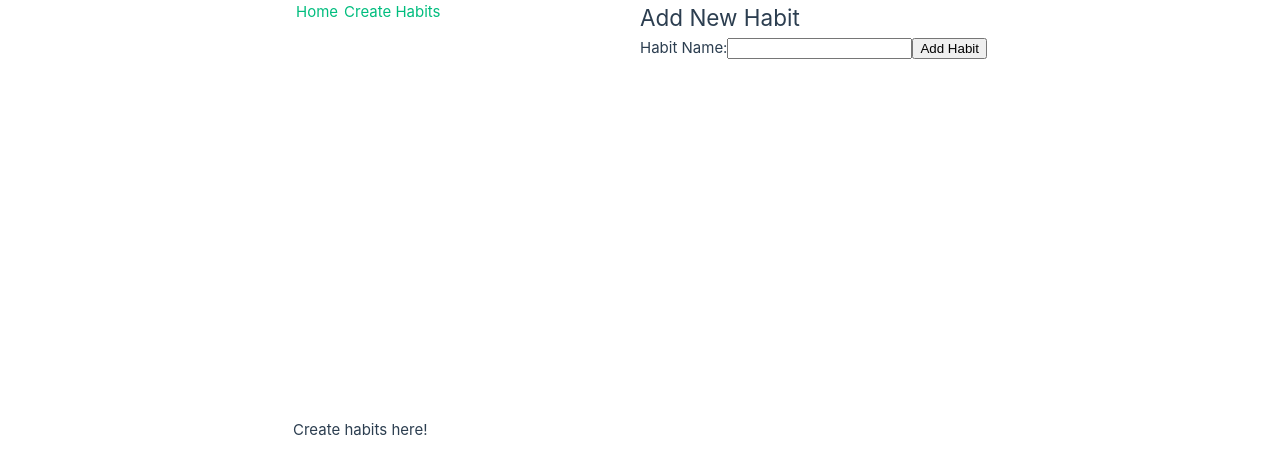
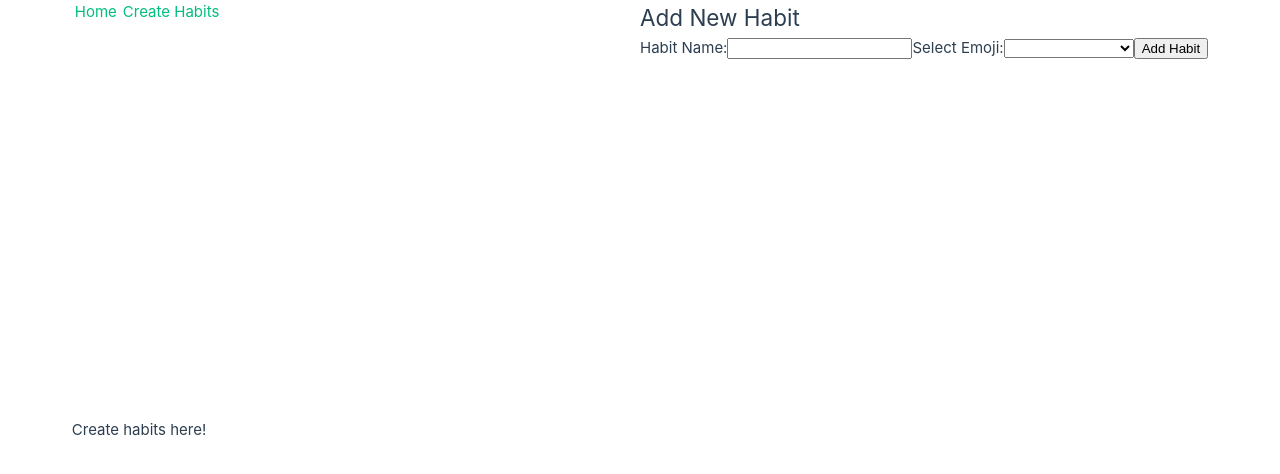
Before and after one commit to henriits/habit_tracker_vue, a Vue app in the folder habit-tracker/: page /create_habits in a window 1280 px wide. Shown: the top 474 px of the page. Built offline with nearby package versions, Linux system fonts and the light colour scheme.

Commit message:
creating habits with emojis

```diff
--- a/habit-tracker/src/components/AddHabitForm.vue
+++ b/habit-tracker/src/components/AddHabitForm.vue
@@ -4,6 +4,10 @@
         <form @submit.prevent="addHabit">
             <label for="habitName">Habit Name:</label>
             <input type="text" id="habitName" v-model="habitName" required>
+            <label for="habitEmoji">Select Emoji:</label>
+            <select v-model="selectedEmoji" id="habitEmoji">
+                <option v-for="emoji in emojis" :value="emoji.value">{{ emoji.label }}</option>
+            </select>
             <button type="submit">Add Habit</button>
         </form>
     </div>
@@ -13,14 +17,35 @@
 export default {
     data() {
         return {
-            habitName: ''
+            habitName: '',
+            selectedEmoji: '',
+            emojis: [
+                { label: '🏃 Running', value: '🏃' },
+                { label: '📚 Reading', value: '📚' },
+                { label: '🎨 Art', value: '🎨' },
+                { label: '💪 Exercise', value: '💪' },
+                { label: '🍎 Healthy Eating', value: '🍎' },
+                { label: '🧘 Meditation', value: '🧘' },
+                { label: '🎵 Music', value: '🎵' },
+                { label: '🛌 Sleep', value: '🛌' },
+                { label: '🧹 Cleaning', value: '🧹' },
+                { label: '🌱 Gardening', value: '🌱' },
+                { label: '🚭 Quit Smoking', value: '🚭' },
+                { label: '📝 Journalizing', value: '📝' },
+                { label: '🎲 Gaming', value: '🎲' },
+                { label: '🧘‍♂️ Yoga', value: '🧘‍♂️' },
+                { label: '🚶 Walking', value: '🚶' },
+                { label: '🚰 Drink Water', value: '🚰' }
+            ]
         };
     },
     methods: {
         addHabit() {
             if (this.habitName.trim() === '') return; // Prevent adding empty habit
-            this.$emit('add', this.habitName); // Emit an event with the new habit name
+            const habitWithEmoji = `${this.selectedEmoji} ${this.habitName}`; // Combine emoji and habit name
+            this.$emit('add', habitWithEmoji); // Emit an event with the new habit name
             this.habitName = ''; // Clear the input field
+            this.selectedEmoji = ''; // Clear the selected emoji
         }
     }
 };
```
